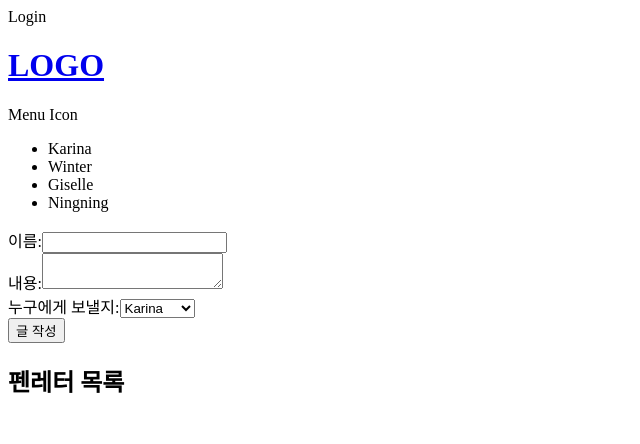
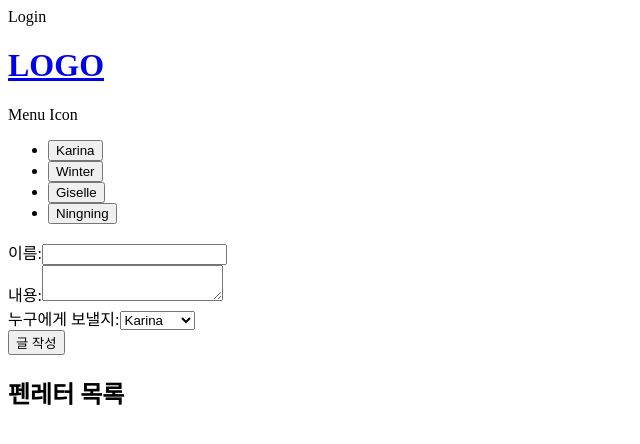
Before and after one commit to illuy/fan-letter, a React (Create React App) app: page / in a window 1280 px wide. Shown: the top 444 px of the page, without its empty margins (0-640 px from the left). Built offline with nearby package versions, Linux system fonts and the light colour scheme.

Commit message:
버튼 삽입

```diff
--- a/src/components/Menu.jsx
+++ b/src/components/Menu.jsx
@@ -7,10 +7,26 @@ const Menu = ({ setSelectedTab }) => {
     return (
         <nav>
             <ul>
-                <li onClick={() => handleTabClick("Karina")}>Karina</li>
-                <li onClick={() => handleTabClick("Winter")}>Winter</li>
-                <li onClick={() => handleTabClick("Giselle")}>Giselle</li>
-                <li onClick={() => handleTabClick("Ningning")}>Ningning</li>
+                <li>
+                    <button onClick={() => handleTabClick("Karina")}>
+                        Karina
+                    </button>
+                </li>
+                <li>
+                    <button onClick={() => handleTabClick("Winter")}>
+                        Winter
+                    </button>
+                </li>
+                <li>
+                    <button onClick={() => handleTabClick("Giselle")}>
+                        Giselle
+                    </button>
+                </li>
+                <li>
+                    <button onClick={() => handleTabClick("Ningning")}>
+                        Ningning
+                    </button>
+                </li>
             </ul>
         </nav>
     );
```
